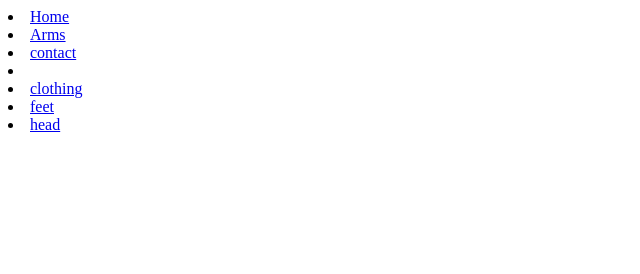
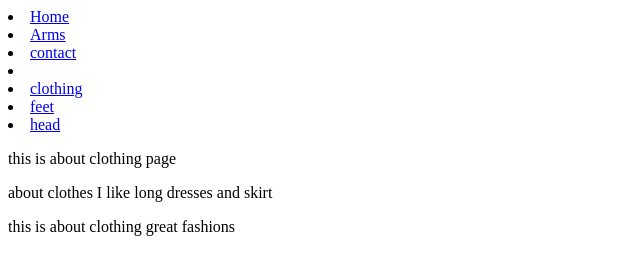
Before and after one commit to 11050170/11050170.github, a plain HTML site: page clothes.html in a window 1280 px wide. Shown: the whole page, without its empty margins (0-640 px from the left). Drawn offline with Linux system fonts and the light colour scheme.

Commit message:
Update clothes.html clothing

```diff
--- a/clothes.html
+++ b/clothes.html
@@ -15,3 +15,11 @@
 <li><a href="clothes.html">clothing</li></a>
 <li><a href="feet.html">feet </li></a>
 <li><a href="head.html">head</a></li>
+
+ <P> this is about clothing page </P>
+<p>about clothes I like long dresses and skirt</p>
+<P> this is  about clothing great fashions </P>
+
+
+</body>
+</hml>
```
